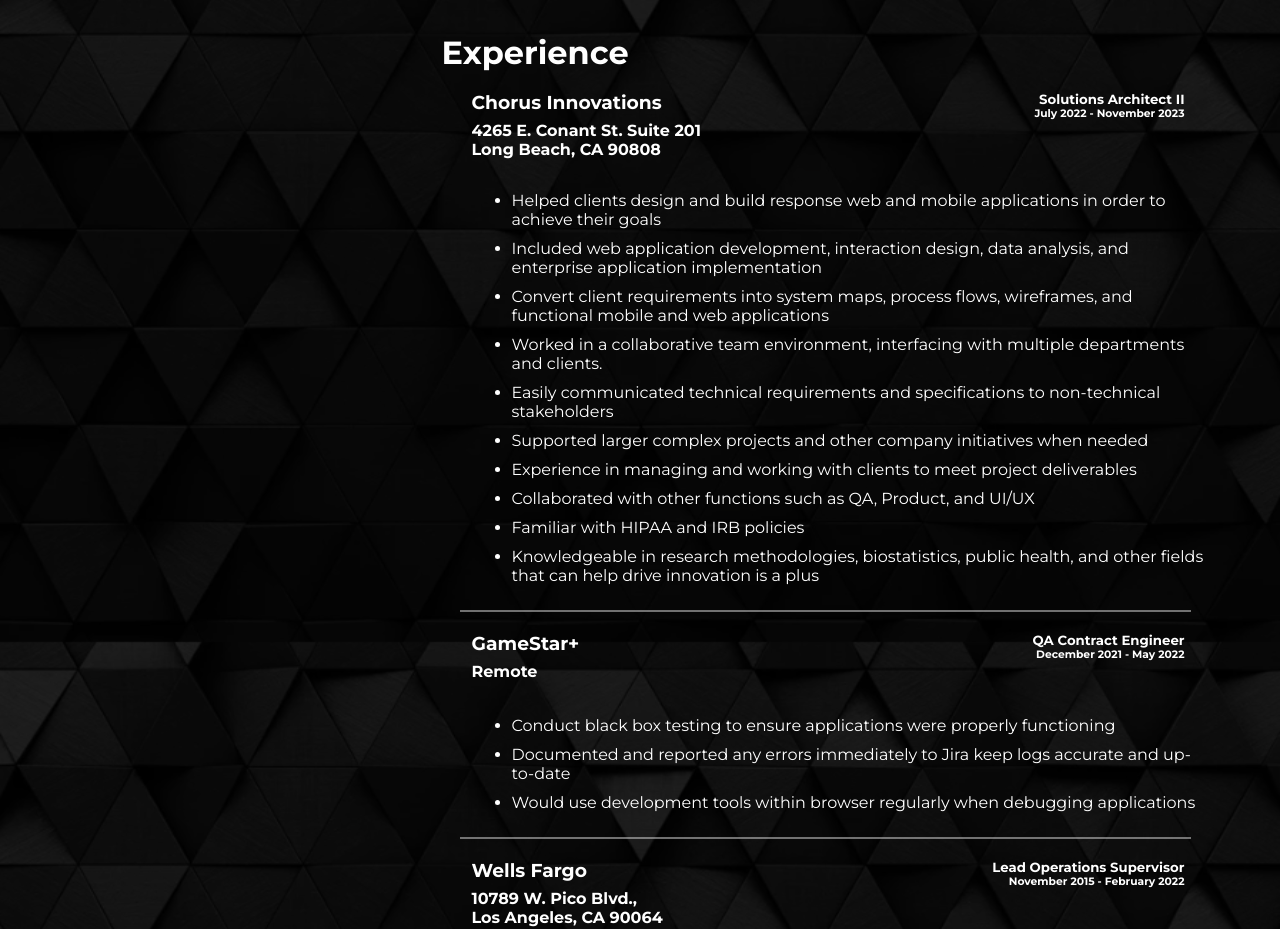
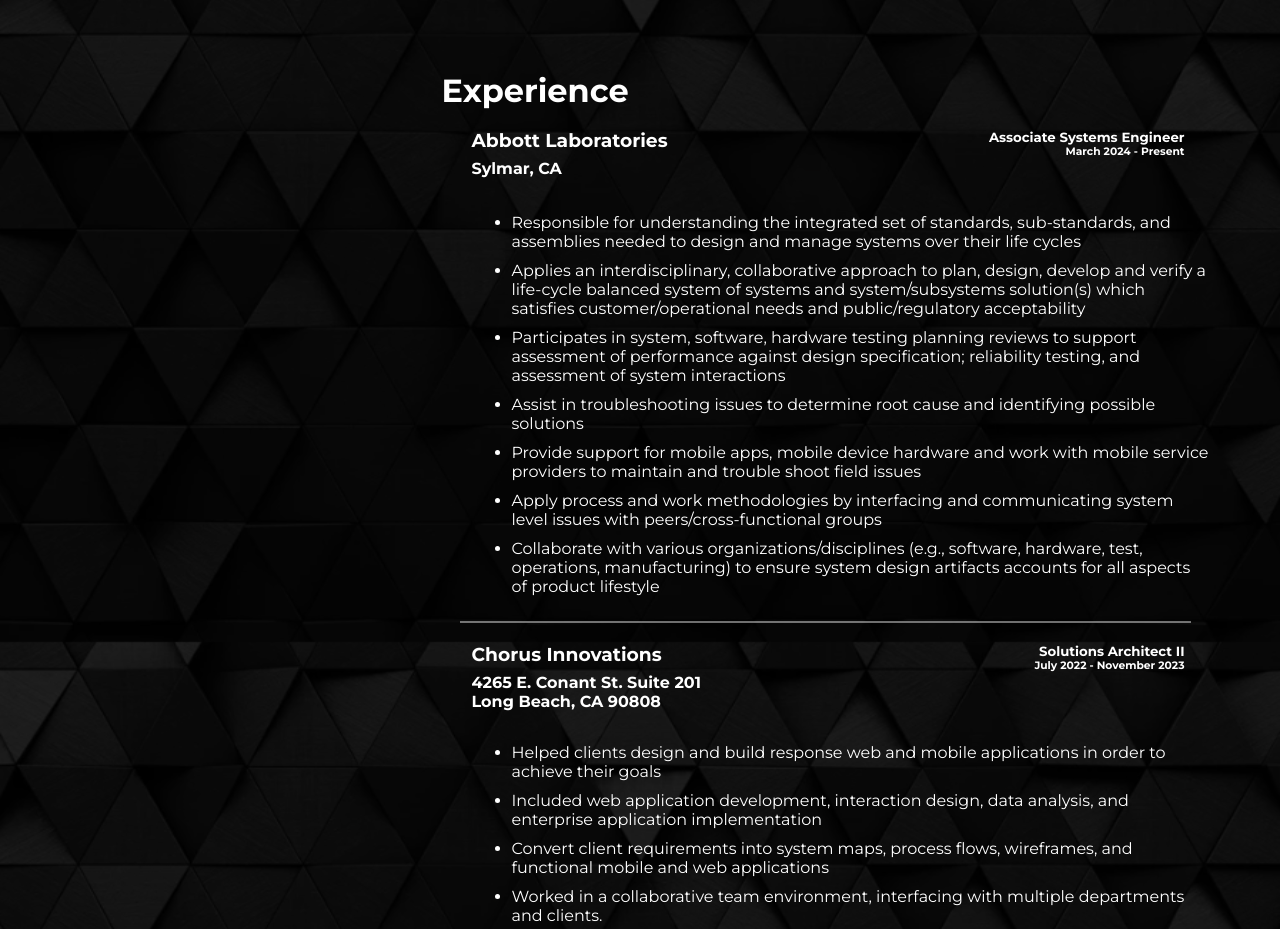
Before and after one commit to marmartahery/marmartaheryv2, a website: page public/landing.html in a window 1280 px wide. Shown: the part 2680-3609 px from the top of the page. Drawn offline with Linux system fonts and the light colour scheme.

Commit message:
new job update

```diff
--- a/public/landing.html
+++ b/public/landing.html
@@ -9,8 +9,8 @@
 <body>
     <div class="navbar">
         <a href="http://www.marmartahery.com"><img src="assets/navbar_logo2.png"></a>
-            <input type="checkbox" id="darkmodetoggle" class="darkmodetoggle"/>
-            <label for="darkmodetoggle"></label>
+        <input type="checkbox" id="darkmodetoggle" class="darkmodetoggle" />
+        <label for="darkmodetoggle"></label>
     </div>
     <div class="index-body">
         <div class="index-left">
@@ -44,7 +44,8 @@
                 <br>
                 <p>Hey there! Welcome to my online portfolio! Here you will get the opportunity to learn about who I am,
                     what have I accomplished, and a little bit about my personality.<br><br>
-                    I am a web developer / solutions architect currently residing in North Hollywood, CA; however I am able
+                    I am a web developer / solutions architect currently residing in North Hollywood, CA; however I am
+                    able
                     to travel anywhere. I graduated from California State
                     University,
                     Northridge with my Bachelor's of Science in Computer Science and a minor in Computational
@@ -54,7 +55,9 @@
                     an
                     expert in database architecture and management, and am highly skilled in web page styling with
                     keeping
-                    UX/UI as the main priority. I am always ready to learn more and am prepared for any challenge!
+                    UX/UI as the main priority. I also specialize in maintaining and troubleshooting various system,
+                    software, and hardware while also providing support for mobile apps, mobile device hardware, and
+                    mobile service providers. I am always ready to learn more and am prepared for any challenge!
                     <br><br>
                     When I'm not working, I enjoy building side applications and websites, playing
                     videogames while streaming
@@ -64,7 +67,7 @@
                     Have fun exploring!
                 </p>
             </div>
-            <div  id="skills" style="height: 60px;"></div>
+            <div id="skills" style="height: 60px;"></div>
             <div class="skills-cntr">
                 <h1>Skills</h1>
                 <br>
@@ -148,7 +151,7 @@
                 </div>
             </div>
             <div id="projects" style="height: 60px;"></div>
-            <div  class="projects-cntr">
+            <div class="projects-cntr">
                 <h1>Projects</h1>
                 <div class="projects-cntr">
                     <h2>PetHelpFinder
@@ -175,7 +178,8 @@
                     <div class="projects-card">
                         <div class="projects-card-left">
                             <img src="assets/TFW.png">
-                            <a href="https://www.togetherca.org/m/tfw-2" target="_blank">Visit<br>Together For Wellness</a>
+                            <a href="https://www.togetherca.org/m/tfw-2" target="_blank">Visit<br>Together For
+                                Wellness</a>
                         </div>
                         <div class="projects-card-right">
                             <p>Together for Wellness is a collaborative group of partners from across the state
@@ -196,7 +200,8 @@
                     <div class="projects-card">
                         <div class="projects-card-left">
                             <img src="assets/QuikCloset.jpg">
-                            <a href="https://github.com/cs380summer2021/qwik-closet" target="_blank">Github Repository</a><br>
+                            <a href="https://github.com/cs380summer2021/qwik-closet" target="_blank">Github
+                                Repository</a><br>
                             <a href="assets/Final Report - Qwik Closet.pdf" target="_blank">Documentation</a>
                         </div>
                         <div class="projects-card-right">
@@ -229,7 +234,7 @@
                             <img src="assets/wya.jpg">
                             <a href="https://github.com/CSUN-COMP-490-Team-KBBQ/wya" target="_blank">Github
                                 Repository</a><br>
-                                <a href="assets/Team KBBQ Documentation.pdf" target="_blank">Documentation</a>
+                            <a href="assets/Team KBBQ Documentation.pdf" target="_blank">Documentation</a>
                         </div>
                         <div class="projects-card-right">
                             <p>In-app calendar can stack personal schedules using React to an invited event in order to
@@ -245,12 +250,14 @@
                     <div class="projects-card">
                         <div class="projects-card-left">
                             <img src="assets/marmartahery_ss.png">
-                            <a href="https://github.com/marmartahery/marmartaheryv2" target="_blank">Github Repository</a><br>
+                            <a href="https://github.com/marmartahery/marmartaheryv2" target="_blank">Github
+                                Repository</a><br>
                         </div>
                         <div class="projects-card-right">
                             <p>Created a webpage to present and display my skills, experience, and overall
                                 portfolio.<br><br>Used HTML,
-                                CSS, JavaScript, and Node.js to build my online portfolio while keeping UI/UX and responsiveness needs as top
+                                CSS, JavaScript, and Node.js to build my online portfolio while keeping UI/UX and
+                                responsiveness needs as top
                                 priority.
                             </p>
                         </div>
@@ -261,6 +268,55 @@
             <div class="experience-cntr">
                 <h1>Experience</h1>
                 <br>
+                <div class="exp-card">
+                    <div class="exp-card-cntr">
+                        <div class="exp-card-left">
+                            <h3>Abbott Laboratories</h3>
+                            <h4>Sylmar, CA</h4>
+                        </div>
+                        <div class="exp-card-right">
+                            <h5>Associate Systems Engineer</h5>
+                            <h6>March 2024 - Present</h6>
+                            <div style="height: 30px;"></div>
+                        </div>
+                    </div>
+                    <p>
+                    <ul>
+                        <li>
+                            Responsible for understanding the integrated set of standards, sub-standards, and assemblies
+                            needed to design and manage systems over their life cycles
+                        </li>
+                        <li>
+                            Applies an interdisciplinary, collaborative approach to plan, design, develop and verify a
+                            life-cycle balanced system of systems and system/subsystems solution(s) which satisfies
+                            customer/operational needs and public/regulatory acceptability
+                        </li>
+                        <li>
+                            Participates in system, software, hardware testing planning reviews to support assessment of
+                            performance against design specification; reliability testing, and assessment of system
+                            interactions
+                        </li>
+                        <li>
+                            Assist in troubleshooting issues to determine root cause and identifying possible solutions
+                        </li>
+                        <li>
+                            Provide support for mobile apps, mobile device hardware and work with mobile service
+                            providers to maintain and trouble shoot field issues
+                        </li>
+                        <li>
+                            Apply process and work methodologies by interfacing and communicating system level issues
+                            with peers/cross-functional groups
+                        </li>
+                        <li>
+                            Collaborate with various organizations/disciplines (e.g., software, hardware, test,
+                            operations, manufacturing) to ensure system design artifacts accounts for all aspects of
+                            product lifestyle
+                        </li>
+                    </ul>
+                    </p>
+                </div>
+                <hr>
+
                 <div class="exp-card">
                     <div class="exp-card-cntr">
                         <div class="exp-card-left">
@@ -291,7 +347,8 @@
                         </li>
                         <li>
                             Worked in a collaborative team environment, interfacing with multiple departments and
-                            clients.</li>
+                            clients.
+                        </li>
                         <li>
                             Easily communicated technical requirements and specifications to non-technical
                             stakeholders
@@ -303,7 +360,8 @@
                             Experience in managing and working with clients to meet project deliverables
                         </li>
                         <li>
-                            Collaborated with other functions such as QA, Product, and UI/UX</li>
+                            Collaborated with other functions such as QA, Product, and UI/UX
+                        </li>
                         <li>
                             Familiar with HIPAA and IRB policies</li>
                         <li>
@@ -392,7 +450,7 @@
                 </div>
             </div>
             <div id="contact" style="height: 60px;"></div>
-            <div  class="contact-cntr">
+            <div class="contact-cntr">
                 <h1>Contact</h1>
                 <div class="contact-cntr-f">
                     <div class="contact-cntr-left">
@@ -405,14 +463,16 @@
                     </div>
                 </div>
                 <br><br>
-                <p class="references-text"><a href="mailto:mtahery20@hotmail.com?subject=References Request&body=Hello!%0D%0A%0D%0AI am interested in obtaining your references; please kindly send them to this email address.%0D%0A%0D%0AI have added any additional information below to introduce myself [optional].%0D%0A%0D%0AThanks!">References available upon request</a></p>
+                <p class="references-text"><a
+                        href="mailto:mtahery20@hotmail.com?subject=References Request&body=Hello!%0D%0A%0D%0AI am interested in obtaining your references; please kindly send them to this email address.%0D%0A%0D%0AI have added any additional information below to introduce myself [optional].%0D%0A%0D%0AThanks!">References
+                        available upon request</a></p>
 
             </div>
         </div>
     </div>
 
     <!-- SCRIPTS -->
-<script src="init.js"></script>
+    <script src="init.js"></script>
 
 </body>
 
```
